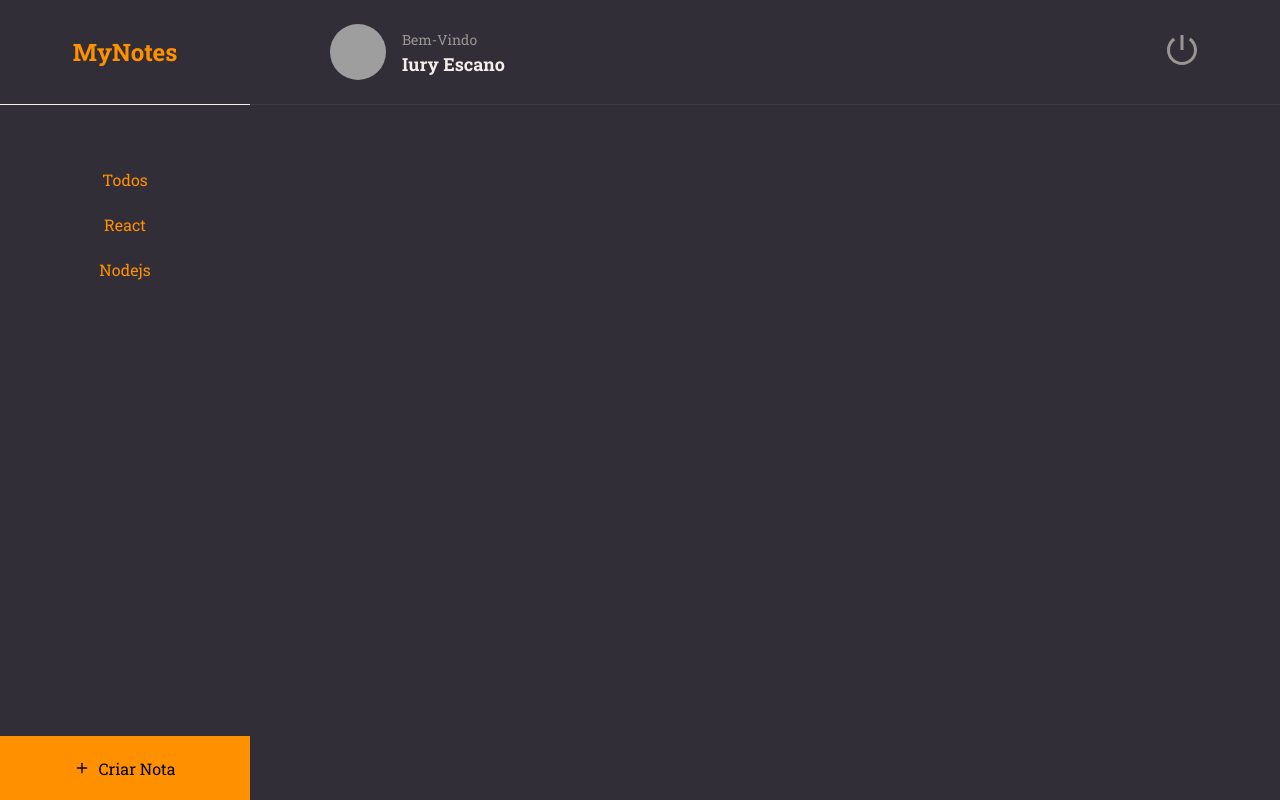
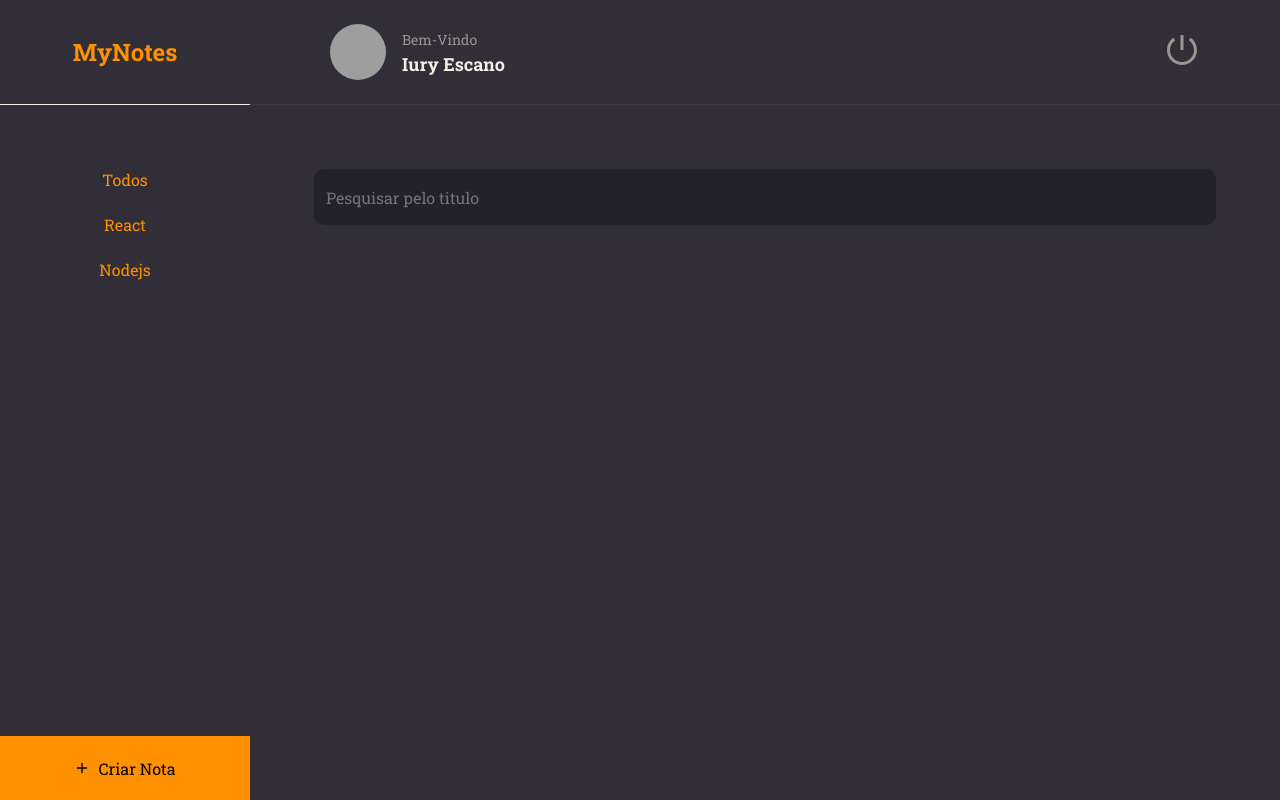
Before and after one commit to iuryescano/MyNotes, a React (Vite) app: page / in a window 1280 px wide. Built offline with nearby package versions, Linux system fonts and the light colour scheme; grey boxes are pictures that could not be loaded.

Commit message:
Input Component Created

```diff
--- /dev/null
+++ b/src/components/Input/index.jsx
@@ -0,0 +1,10 @@
+import { Container } from "./styles";
+
+export function Input({icon: Icon, ...rest}){
+    return(
+        <Container>
+                {Icon && <Icon size={20} />}
+                <input {...rest}/>
+        </Container>
+    );
+}
--- /dev/null
+++ b/src/components/Input/styles.js
@@ -0,0 +1,31 @@
+import styled from "styled-components";
+
+export const Container = styled.div`
+    width: 100%;
+    display: flex;
+    align-items: center;
+    background-color: ${({ theme }) => theme.COLORS.BACKGROUND_900};;
+    color: ${({ theme }) => theme.COLORS.GRAY_300};
+
+    margin-bottom: 8px;
+    border-radius: 10px;
+
+    > input {
+        height: 56px;
+        width: 100%;
+
+        padding: 12px;
+
+        color: ${({ theme }) => theme.COLORS.WHITE};
+        background: transparent;
+        border: none;
+
+        &:placeholder {
+            color: ${({ theme }) => theme.COLORS.GRAY_300};
+        }
+    }
+
+    >svg {
+            margin-left: 16px;
+        }
+`;
--- a/src/pages/Home/index.jsx
+++ b/src/pages/Home/index.jsx
@@ -2,6 +2,7 @@
 import { Container, Brand, Menu, Search, Content, NewNote } from './styles';
 
 import { Header } from '../../components/Header';
+import { Input } from '../../components/Input';
 import { ButtonText } from '../../components/ButtonText';
 
 
@@ -22,7 +23,7 @@
         </Menu>
 
         <Search>
-
+            <Input placeholder="Pesquisar pelo titulo"/>
         </Search>
 
         <Content>
--- a/src/pages/Home/styles.js
+++ b/src/pages/Home/styles.js
@@ -44,6 +44,7 @@
 
 export const Search = styled.div`
     grid-area: search;
+    padding: 64px 64px 0;
 `;
 
 export const Content = styled.div`
```
